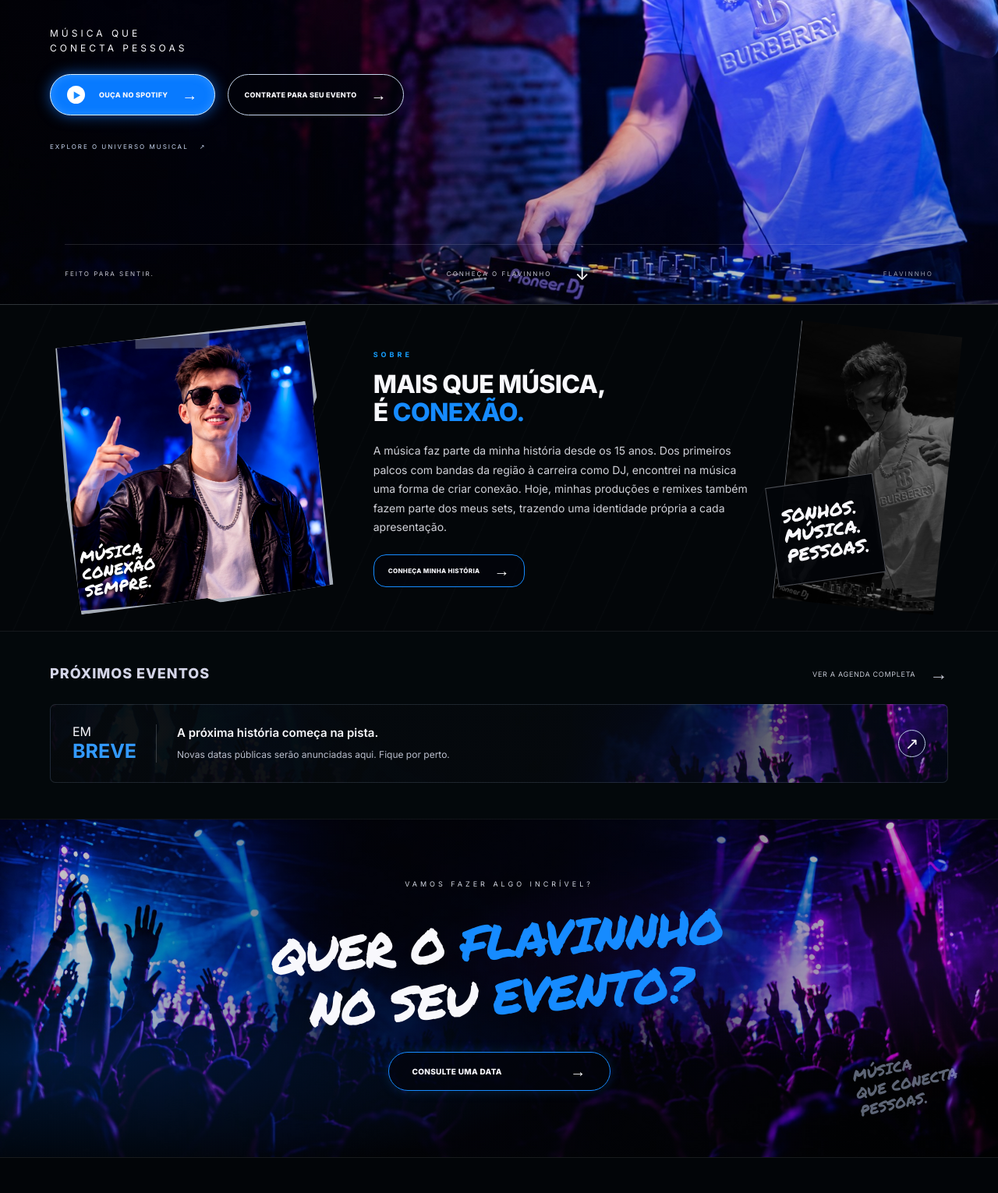
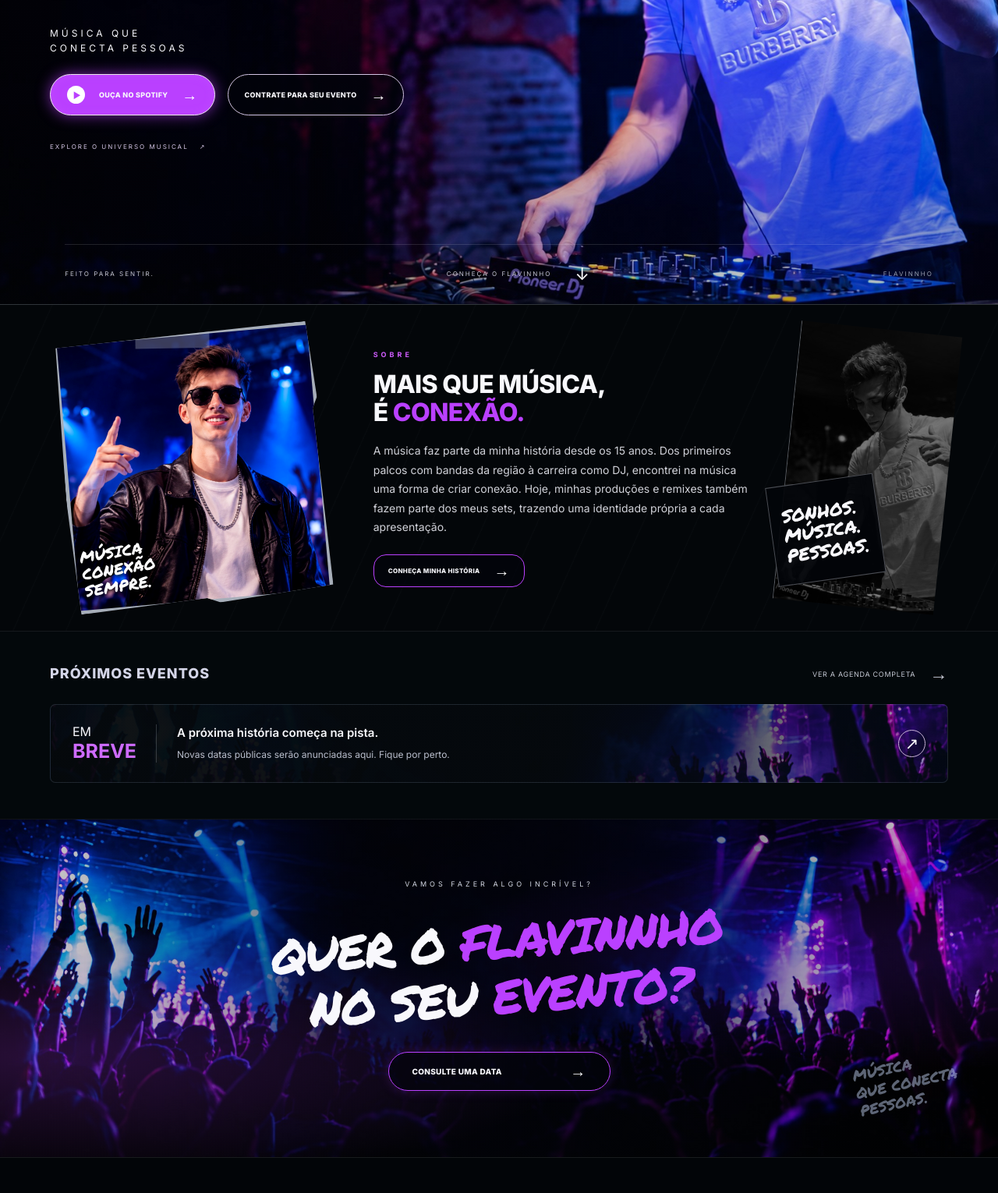
Before and after one commit to Cardoso-Gui/flavinnho-site, a plain HTML site: page index.html in a window 1280 px wide. Shown: the part 410-1940 px from the top of the page at 78% size. Drawn offline with Linux system fonts and the light colour scheme; a web font is replaced by a local one.

Commit message:
Alinha detalhes da Home à paleta roxa aprovada

```diff
--- a/css/home.css
+++ b/css/home.css
@@ -1,12 +1,12 @@
 /* Homepage: blue concert poster, editorial cutouts and previews of the pages. */
 .page-inicio {
-  --accent: #168bff;
+  --accent: #ba40ff;
   --line: #6e8eb52b}
 .page-inicio .site-header {
   padding: 0 4%
 }
 .page-inicio .wordmark:after {
-  background: #229bff
+  background: #ba40ff
 }
 .page-inicio .site-header {
   --accent: #ba40ff}
@@ -35,7 +35,7 @@
   margin-bottom: 20px
 }
 .page-inicio h1>span {
-  color: #087aff;
+  color: #ba40ff;
   font-size: .9em;
   margin-left: 40%;
   margin-top: -5px
@@ -60,28 +60,28 @@
   border-radius: 40px
 }
 .page-inicio .primary {
-  background: #087aff;
-  border: 1px solid #d6edff;
-  box-shadow: 0 0 18px #137bffa0,inset 0 0 12px #9cd9ff42
+  background: #ba40ff;
+  border: 1px solid #ece7ee;
+  box-shadow: 0 0 18px #ba40ffa0,inset 0 0 12px #ce60ff42
 }
 .page-inicio .primary:hover {
-  background: #249aff;
+  background: #ce5cfc;
   transform: translateY(-2px)
 }
 .page-inicio .outline {
-  border: 1px solid #c5d5eb;
+  border: 1px solid #d3c5e3;
   background: #02040ba6;
   box-shadow: none
 }
 .page-inicio .outline:hover {
-  border-color: #26a7ff;
-  background: #0e407d44
+  border-color: #ce5cfc;
+  background: #8021b444
 }
 .play-mark {
   display: grid;
   place-items: center;
   background: white;
-  color: #188aff!important;
+  color: #ba40ff!important;
   border-radius: 50%;
   width: 23px;
   height: 23px;
@@ -93,12 +93,12 @@
   gap: 14px;
   font-size: 8px;
   letter-spacing: 2px;
-  color: #c8d6f0;
+  color: #d3c5e3;
   margin-top: 25px;
   padding: 10px 0
 }
 .music-link:hover {
-  color: #42b4ff
+  color: #ce5cfc
 }
 .page-inicio .hero-bottom {
   font-size: 8px;
@@ -178,7 +178,7 @@
   transform: rotate(-4deg)
 }
 .home-about .eyebrow {
-  color: #169fff;
+  color: #ce5cfc;
   font-size: 9px;
   letter-spacing: 4px;
   margin-bottom: 12px
@@ -192,7 +192,7 @@
   margin-bottom: 18px
 }
 .home-about h2 em {
-  color: #168bff;
+  color: #ba40ff;
   font-style: normal
 }
 .home-about-copy>p:not(.eyebrow) {
@@ -203,7 +203,7 @@
   margin-bottom: 22px
 }
 .home-about .button {
-  border-color: #168bff;
+  border-color: #ba40ff;
   border-radius: 16px;
   padding: 12px 18px;
   font-size: 8px;
@@ -280,7 +280,7 @@
 }
 .event-stamp strong {
   font-size: 25px;
-  color: #339aff
+  color: #ce6bff
 }
 .event-preview h3 {
   font-size: 15px;
@@ -298,14 +298,14 @@
   display: grid;
   place-items: center;
   flex-shrink: 0;
-  border: 1px solid #b9cbe2;
+  border: 1px solid #c9b4d6;
   border-radius: 50%;
   height: 35px;
   width: 35px;
   font-size: 21px
 }
 .circle-link:hover {
-  background: #137bff
+  background: #ba40ff
 }
 .home-booking {
   position: relative;
@@ -321,7 +321,7 @@
   position: absolute;
   inset: 0;
   z-index: -1;
-  background: radial-gradient(ellipse at 4% 70%,#006cff35,transparent 40%),radial-gradient(ellipse at 98% 40%,#7a1cff2b,transparent 40%)
+  background: radial-gradient(ellipse at 4% 70%,#ba40ff35,transparent 40%),radial-gradient(ellipse at 98% 40%,#7a1cff2b,transparent 40%)
 }
 .home-booking .eyebrow {
   justify-content: center;
@@ -342,15 +342,15 @@
 }
 .home-booking h2 em {
   font-style: normal;
-  color: #168bff
+  color: #ba40ff
 }
 .home-booking .button {
-  border-color: #168bff;
+  border-color: #ba40ff;
   min-width: 285px;
   justify-content: space-between;
   padding: 17px 30px;
   font-size: 10px;
-  box-shadow: 0 0 15px #168bff30
+  box-shadow: 0 0 15px #ba40ff30
 }
 .booking-scribble {
   position: absolute;
```
